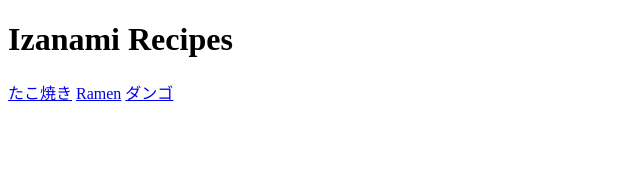
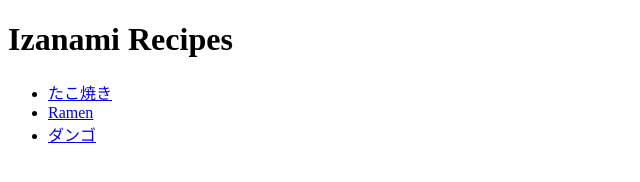
Before and after one commit to emerso-n/odin-recipes, a plain HTML site: page index.html in a window 1280 px wide. Shown: the whole page, without its empty margins (0-640 px from the left). Drawn offline with Linux system fonts and the light colour scheme.

Commit message:
fixed ramen.gif bug and made links an ul

```diff
--- a/index.html
+++ b/index.html
@@ -8,8 +8,10 @@
   </head>
   <body>
     <h1>Izanami Recipes</h1>
-    <a href="recipes/takoyaki.html">たこ焼き</a>
-    <a href="recipes/ramen.html">Ramen</a>
-    <a href="recipes/dango.html">ダンゴ</a>
+    <ul>
+      <li><a href="recipes/takoyaki.html">たこ焼き</a></li>
+      <li><a href="recipes/ramen.html">Ramen</a></li>
+      <li><a href="recipes/dango.html">ダンゴ</a></li>
+    </ul>
   </body>
 </html>
```
Also changed, not shown: recipes/ramen.html (+1 -1 lines).
